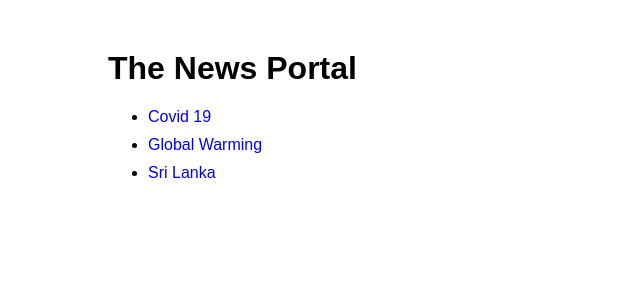
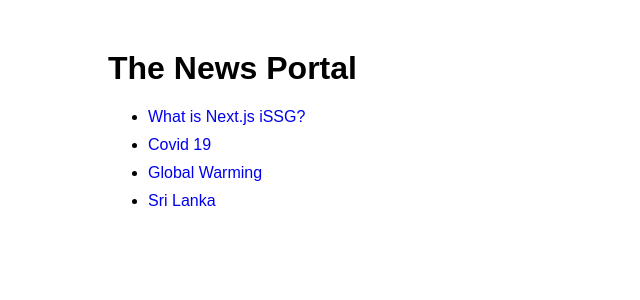
Before and after one commit to arunoda/nextjs-issg-example, a Next.js app: page / in a window 1280 px wide. Shown: the top 300 px of the page, without its empty margins (0-640 px from the left). Built offline with nearby package versions, Linux system fonts and the light colour scheme.

Commit message:
Add ping home.

```diff
--- a/pages/index.js
+++ b/pages/index.js
@@ -12,6 +12,7 @@ export default function Index() {
         <div>
             <h1>The News Portal</h1>
             <ul>
+                <li><a href="https://arunoda.me/blog/what-is-nextjs-issg">What is Next.js iSSG?</a></li>
                 <li><NewsLink slug="covid19" title="Covid 19"/></li>
                 <li><NewsLink slug="globalwarming" title="Global Warming"/></li>
                 <li><NewsLink slug={`srilanka-${nanoid(15)}`} title="Sri Lanka"/></li>
```
